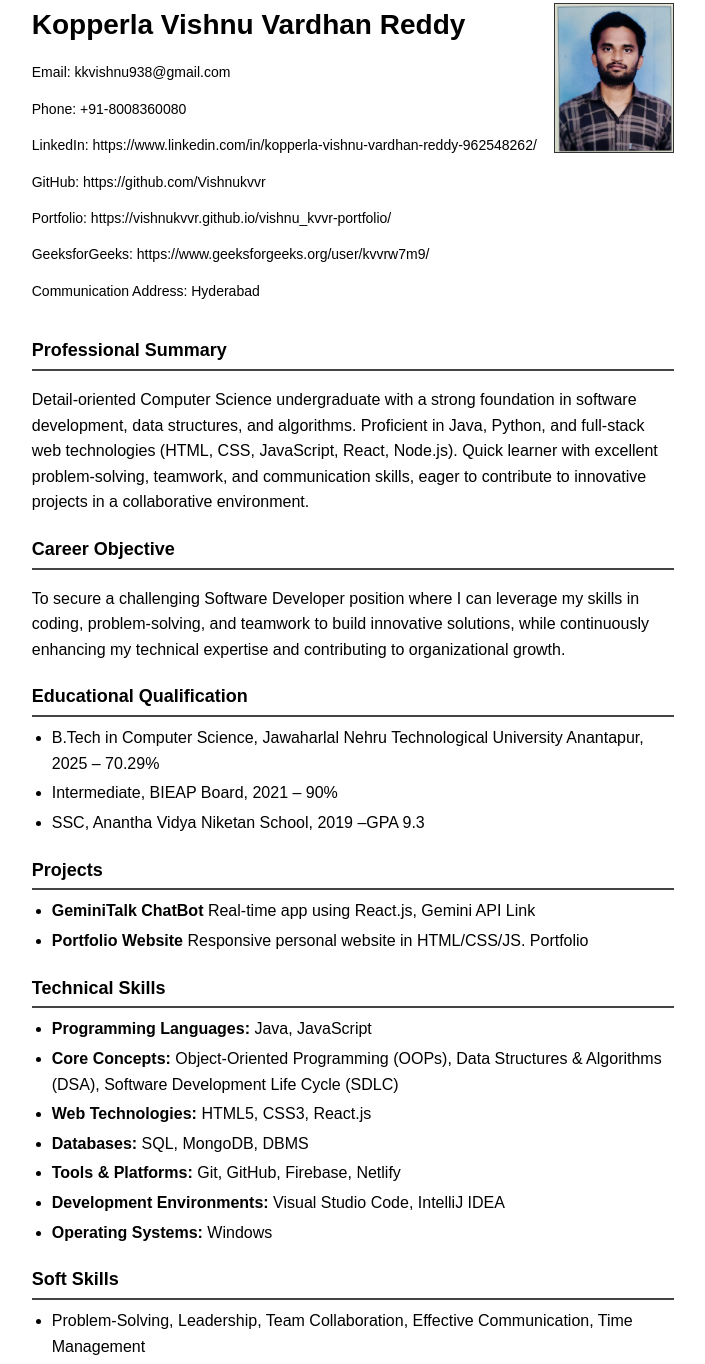
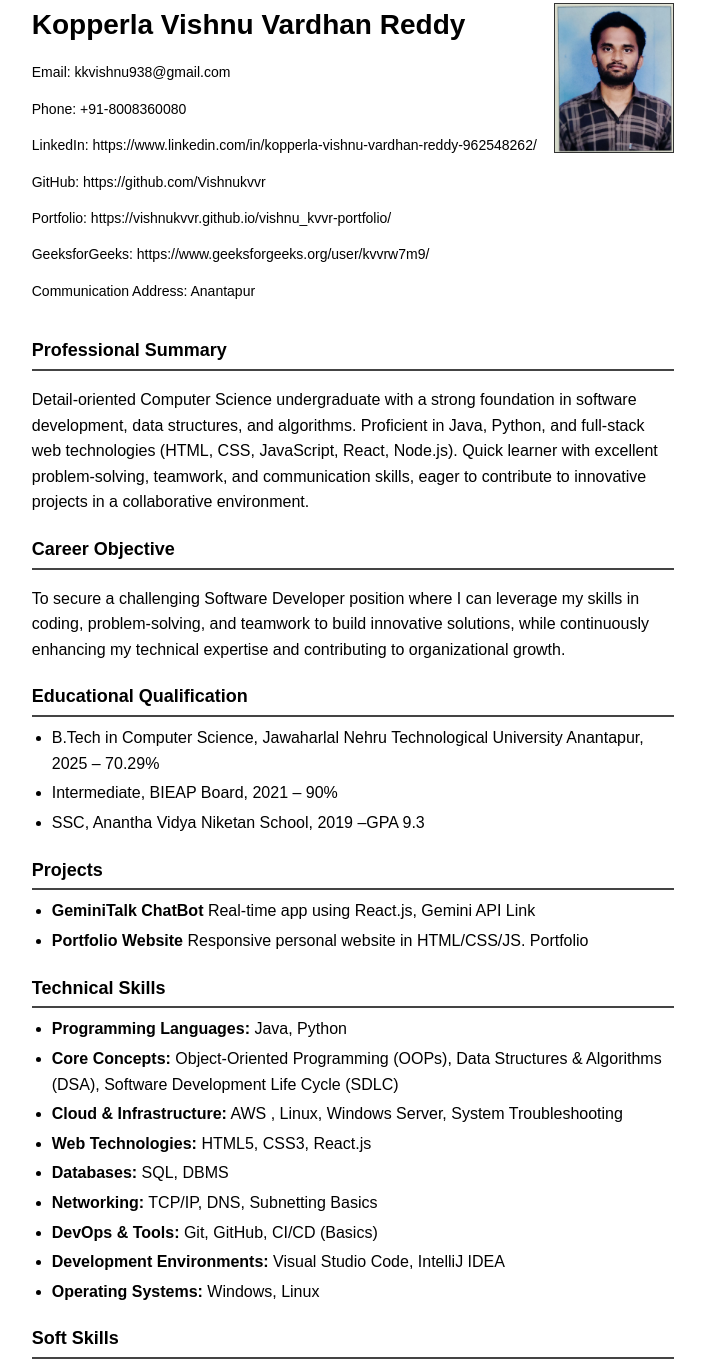
Before and after one commit to Vishnukvvr/Vishnu_Resume, a plain HTML site: page index.html in a window 1280 px wide. Shown: the part 73-1437 px from the top of the page, without its empty margins (287-992 px from the left). Drawn offline with Linux system fonts and the light colour scheme.

Commit message:
Update index.html

```diff
--- a/index.html
+++ b/index.html
@@ -107,7 +107,7 @@
         <p>GitHub: https://github.com/Vishnukvvr</p>
         <p>Portfolio: https://vishnukvvr.github.io/vishnu_kvvr-portfolio/</p>
         <p>GeeksforGeeks: https://www.geeksforgeeks.org/user/kvvrw7m9/</p>
-        <p>Communication Address: Hyderabad</p>
+        <p>Communication Address: Anantapur</p>
       </div>
     </div>
     <div class="photo">
@@ -150,19 +150,27 @@
 <!-- Soft Skills -->
 <section class="section">
   <h2>Technical Skills</h2>
-<ul>
-  <li><strong>Programming Languages:</strong> Java, JavaScript</li>
-  <li><strong>Core Concepts:</strong> Object-Oriented Programming (OOPs), Data Structures & Algorithms (DSA), Software Development Life Cycle (SDLC)</li>
-  <li><strong>Web Technologies:</strong> HTML5, CSS3, React.js</li>
-  <li><strong>Databases:</strong> SQL, MongoDB, DBMS</li>
-  <li><strong>Tools & Platforms:</strong> Git, GitHub, Firebase, Netlify</li>
-  <li><strong>Development Environments:</strong> Visual Studio Code, IntelliJ IDEA</li>
-  <li><strong>Operating Systems:</strong> Windows</li>
+  <ul>
+    <li><strong>Programming Languages:</strong> Java, Python</li>
 
+    <li><strong>Core Concepts:</strong> Object-Oriented Programming (OOPs), Data Structures & Algorithms (DSA), Software Development Life Cycle (SDLC)</li>
 
-</ul>
+    <li><strong>Cloud & Infrastructure:</strong> AWS , Linux, Windows Server, System Troubleshooting</li>
 
+    <li><strong>Web Technologies:</strong> HTML5, CSS3, React.js</li>
+
+    <li><strong>Databases:</strong> SQL, DBMS</li>
+
+    <li><strong>Networking:</strong> TCP/IP, DNS, Subnetting Basics</li>
+
+    <li><strong>DevOps & Tools:</strong> Git, GitHub, CI/CD (Basics)</li>
+
+    <li><strong>Development Environments:</strong> Visual Studio Code, IntelliJ IDEA</li>
+
+    <li><strong>Operating Systems:</strong> Windows, Linux</li>
+  </ul>
 </section>
+
   <section class="section">
   <h2>Soft Skills</h2>
 <ul>
@@ -240,7 +248,7 @@ DOI: 10.47001/CJESR/2025.204004 <a href="https://drive.google.com/file/d/1caKGxO
   <footer class="bottom">
     <div>
       <p>Place: Anantapur</p>
-      <p>Date: 06/12/2025</p>
+      <p>Date: 10/12/2025</p>
     </div>
     <div class="signature">
       <p>Signature</p>
```
